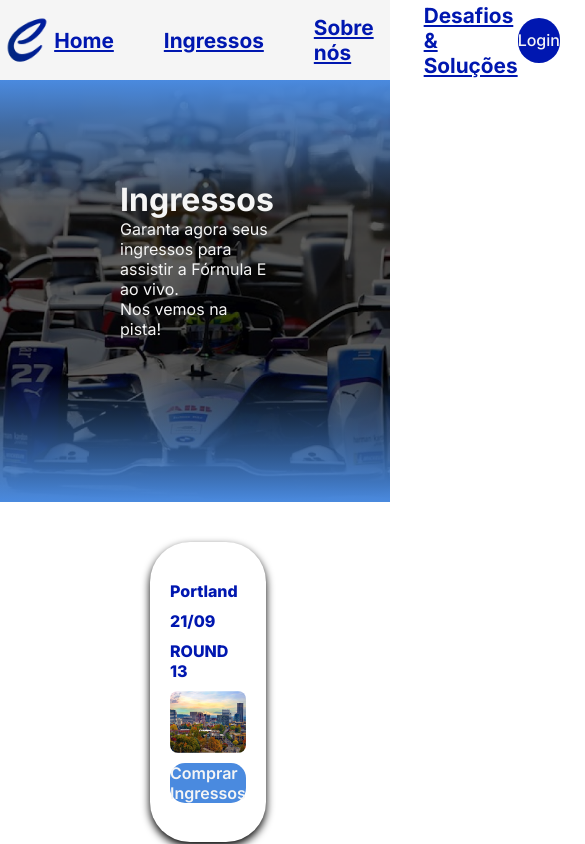
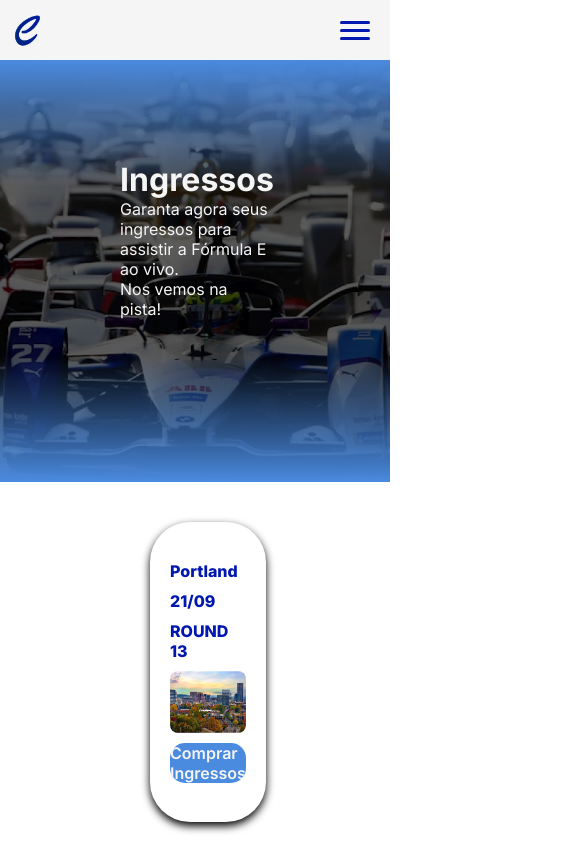
Before and after one commit to Tech-Nova-Solutions/web-front-sprint3, a React (Vite) app: page /ingressos in a window 390 px wide. Shown: the top 844 px of the page, 585 px wide, since content can reach past the window. Built offline with nearby package versions, Linux system fonts and the light colour scheme.

Commit message:
Começando a responsividade e criando um menu hamburguer

```diff
--- a/src/components/Header.jsx
+++ b/src/components/Header.jsx
@@ -1,6 +1,7 @@
 import { Link } from "react-router-dom"
 import { HeaderStyle } from "../css/HeaderStyle"
 import logo1 from '../assets/formula-e-logo-1.png'
+import MenuHamburguer from "./MenuHamburguer"
 const Header = () => {
   return (
     <HeaderStyle>
@@ -13,10 +14,11 @@
             <Link to='/sobre' className="links">Sobre nós</Link>
             <Link to='/desafios' className="links">Desafios & Soluções</Link>
         </div>
-
+        <MenuHamburguer/>
 
         <Link to='/login' className="login">Login</Link>
       </header>
+
    </HeaderStyle>
   )
 }
--- /dev/null
+++ b/src/components/MenuHamburguer.jsx
@@ -0,0 +1,38 @@
+import {useState} from 'react'
+import {Link} from 'react-router-dom'
+import {MenuStyle} from '../css/MenuStyle'
+
+
+
+const MenuHamburguer = () => {
+    const[isOpen, setIsOpen] = useState(false);
+
+    const toggleMenu =() =>{
+        setIsOpen(!isOpen);
+    };
+
+  return (
+    <MenuStyle>
+    <div className="hamburger-menu-container">
+      <button className="hamburger-icon" onClick={toggleMenu}>
+        {/* Ícone de Menu */}
+        <div className={`bar ${isOpen ? "open" : ""}`}></div>
+        <div className={`bar ${isOpen ? "open" : ""}`}></div>
+        <div className={`bar ${isOpen ? "open" : ""}`}></div>
+      </button>
+
+      {/* Menu */}
+      <nav className={`menu ${isOpen ? "open" : ""}`}>
+        <ul>
+          <li><Link to='/'>Home</Link></li>
+          <li><Link to='/ingressos'>Ingressos</Link></li>
+          <li><Link to='/sobre'>Sobre Nós</Link></li>
+          <li><Link to='/desafios'>Desafios e Soluções</Link></li>
+        </ul>
+      </nav>
+    </div>
+    </MenuStyle>
+  )
+}
+
+export default MenuHamburguer
--- a/src/css/FooterStyle.jsx
+++ b/src/css/FooterStyle.jsx
@@ -42,4 +42,16 @@
         color: var(--bg-color);
     }
 
+    @media (max-width:480px){
+        .container{
+            display: flex;
+            flex-wrap: wrap;
+            flex-direction: column;
+        }
+        .text{
+            display: flex;
+            flex-direction: column;
+        }
+    }
+
 `
--- a/src/css/HeaderStyle.jsx
+++ b/src/css/HeaderStyle.jsx
@@ -5,9 +5,10 @@
         width: 100%;
         height: 80px;
         display:flex;
-        justify-content: space-around;
+        justify-content: space-between;
         align-items: center;
         background: var(--bg-color);
+        padding: 0 20px;
     }
     .logo1{
         width:55px;
@@ -48,5 +49,24 @@
         background: var(--azul-claro);
 
     }
+    @media(max-width:480px){
+        .header{
+            height:60px;
+            padding:0 10px;
+        }
+        .logo1{
+            width:35px;
+            height:35px;
+
+        }
+
+        .nav{
+            display: none;
+        }
+        .login{
+            display: none;
+        }
+
+    }
 
 `
--- a/src/css/HomeStyle.jsx
+++ b/src/css/HomeStyle.jsx
@@ -199,7 +199,7 @@
 }
 .parceiros-1{
     display: flex;
-    height: 10vh;
+    min-height: 10vh;
     justify-content: center;
     align-items: center;
     border-bottom: 2px solid var(--azul-escuro);
@@ -207,10 +207,13 @@
 }
 .parceiros-2{
     display:flex;
+    flex-wrap: wrap;
     justify-content: space-around;
     align-items: center;
     border-bottom: 2px solid var(--azul-escuro);
-    height: 10vh;
+    padding: 10px 20px;
+    gap:10px;
+
 
 }
 
@@ -222,9 +225,10 @@
 }
 .parceiros-3{
     display:flex;
+    flex-wrap: wrap;
     justify-content: space-around;
     align-items: center;
-    height: 10vh;
+    padding:10px 20px;
 }
 .parceiros-3 img{
     width: 100%;
@@ -232,6 +236,33 @@
     height: auto;
 }
 
+@media (max-width: 480px) {
+    .banner-home{
+        min-height:100vh ;
+        display: flex;
+        flex-direction: column;
+        justify-content: center;
+        align-items:center;
+
+    }
+    .logo{
+        width:80%;
+        height: auto;
+    }
+    .carro1{
+        width:80%;
+        height:auto;
+
+    }
+    .text{
+        font-size:1rem;
+        align-self: center;
+    }
+
+
+
+
+}
 
 
 
--- a/src/css/IngressosStyle.jsx
+++ b/src/css/IngressosStyle.jsx
@@ -83,6 +83,7 @@
         background-position: center bottom;
         background-repeat: no-repeat;
         background-size:cover;
+        outline:0;
 
 
     }
@@ -93,6 +94,7 @@
         display: flex;
         flex-direction: column;
         justify-content: space-between;
+        outline:0;
 
     }
     .text h2{
--- /dev/null
+++ b/src/css/MenuStyle.jsx
@@ -0,0 +1,86 @@
+import styled from "styled-components";
+
+export const MenuStyle = styled.div `
+
+/* Estilos básicos para o container e o ícone */
+.hamburger-menu-container {
+  position: relative;
+  display:none;
+}
+
+.hamburger-icon {
+  background: none;
+  border: none;
+  cursor: pointer;
+  display: flex;
+  flex-direction: column;
+  gap: 5px;
+  padding: 10px;
+}
+
+.hamburger-icon .bar {
+  width: 30px;
+  height: 3px;
+  background:var(--azul-escuro);
+  border-radius: 20px;
+  transition: all 0.3s ease;
+}
+
+/* Transformações para o ícone de "X" quando o menu estiver aberto */
+.hamburger-icon .bar.open:nth-child(1) {
+  transform: rotate(45deg) translate(5px, 5px);
+}
+
+.hamburger-icon .bar.open:nth-child(2) {
+  opacity: 0;
+}
+
+.hamburger-icon .bar.open:nth-child(3) {
+  transform: rotate(-45deg) translate(5px, -5px);
+}
+
+/* Estilos do menu */
+.menu {
+  position: absolute;
+  top: 50px;
+  right: 0;
+  width: 200px;
+  height: 0;
+  background:var(--azul-escuro);
+  overflow: hidden;
+  transition: height 0.3s ease;
+
+}
+
+.menu.open {
+  height: 200px;
+
+}
+
+.menu ul {
+  list-style: none;
+  padding: 0;
+  margin: 0;
+  text-align: center;
+}
+
+.menu ul li {
+  padding: 15px;
+}
+
+.menu ul li a {
+  color: white;
+  text-decoration: none;
+}
+
+@media(max-width: 480px) {
+    .hamburger-menu-container{
+        display: block;
+    }
+
+
+}
+
+
+
+`
```
